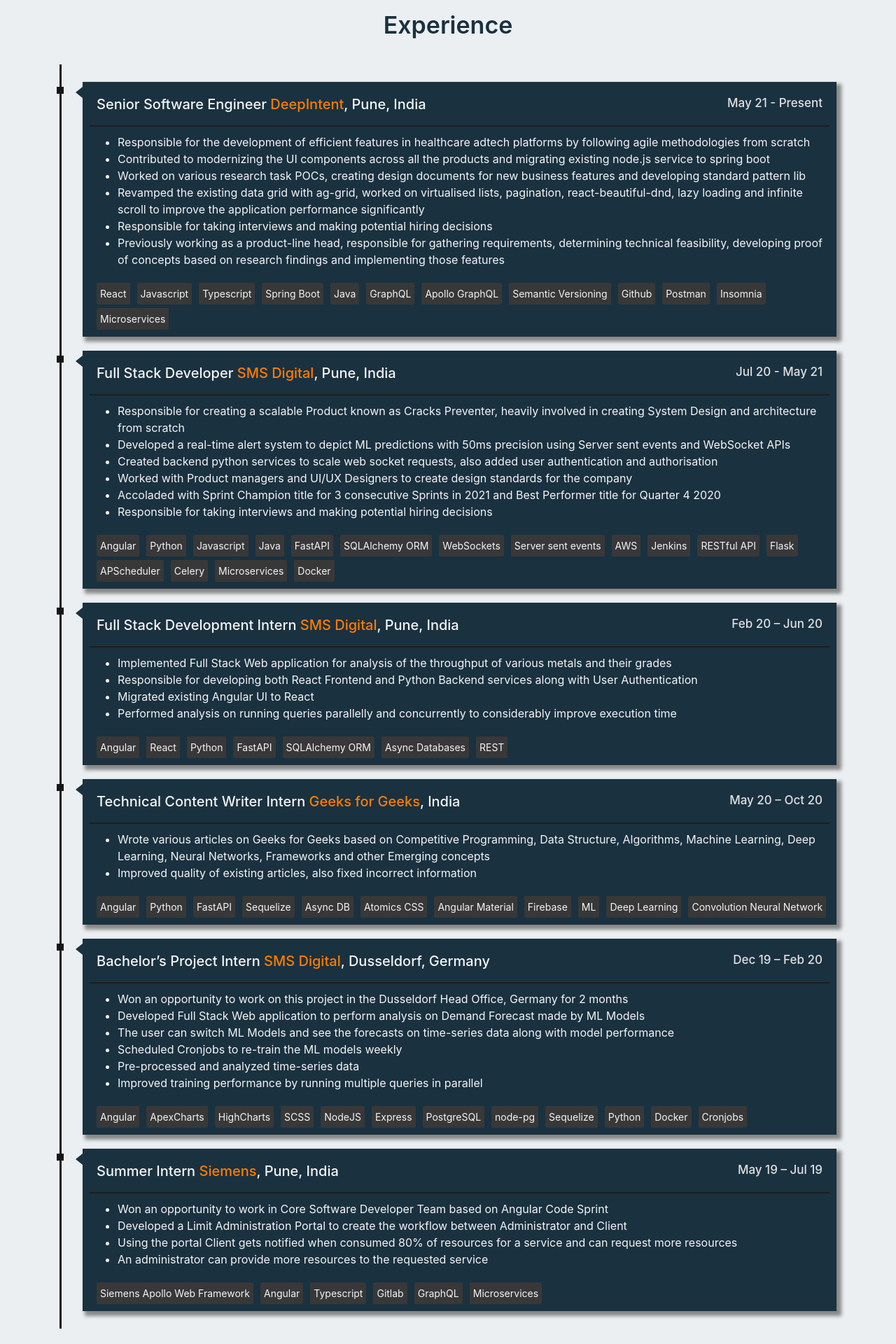
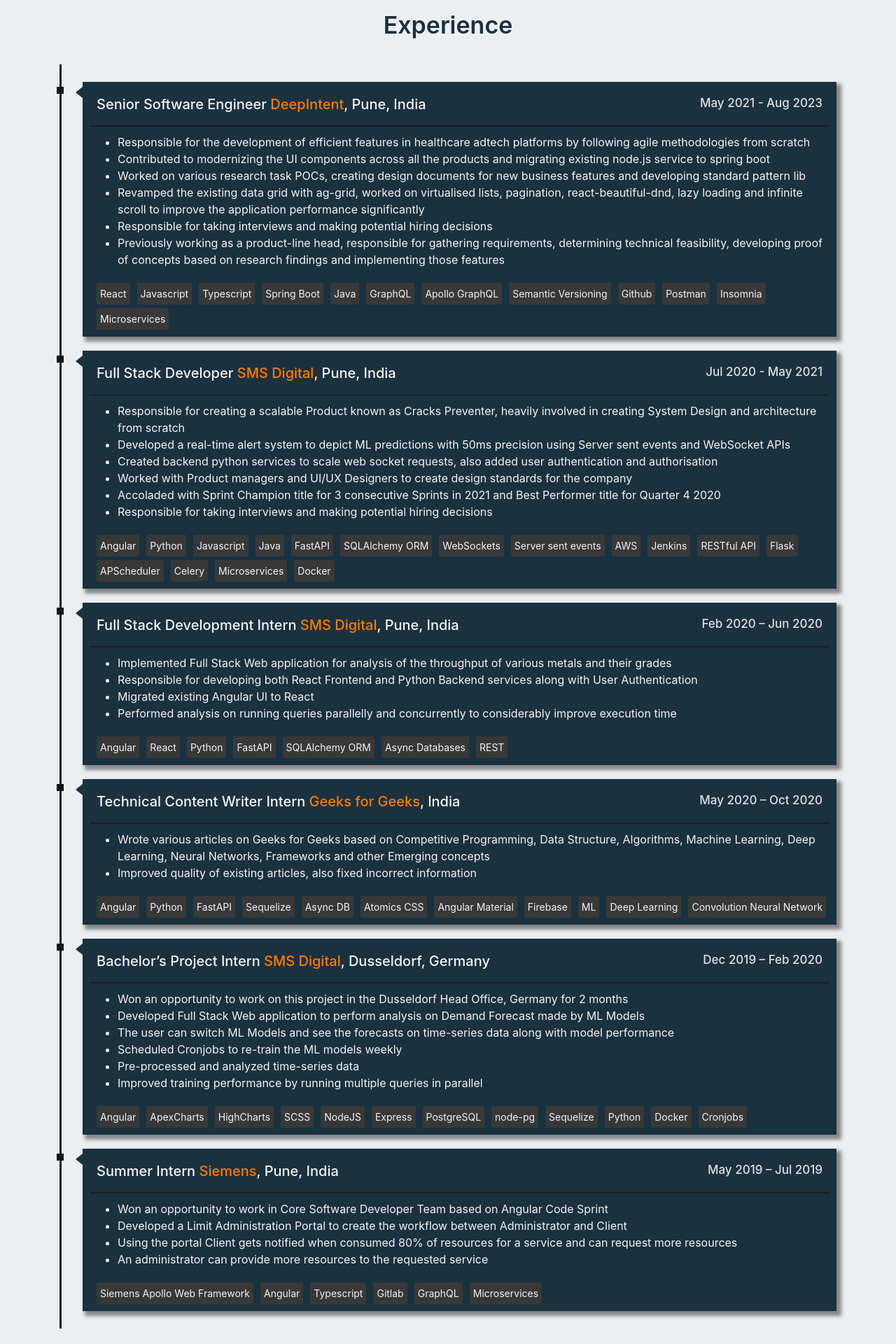
Before and after one commit to shan7030/shan7030.github.io, an Angular app: page / in a window 1280 px wide. Shown: the part 720-2640 px from the top of the page at 70% size. Built offline with nearby package versions, Linux system fonts and the light colour scheme.

Commit message:
:sparkles: added masters section

```diff
--- a/src/app/education/education.component.html
+++ b/src/app/education/education.component.html
@@ -9,6 +9,13 @@
     class="timeline__content"
     *ngFor="let educationListItem of educationList"
   >
+    <p
+      class="timeline__item timeline__item--year"
+      *ngIf="educationListItem.nextYear != ''"
+    >
+      {{ educationListItem.nextYear }}
+    </p>
+
     <p class="timeline__item timeline__item--year">
       {{ educationListItem.year }}
     </p>
--- a/src/app/education/education.component.ts
+++ b/src/app/education/education.component.ts
@@ -8,9 +8,18 @@
 export class EducationComponent implements OnInit {
   educationList = [
     {
+      degree: 'Master of Science - Computer Science',
+      university: 'University of California, Davis',
+      year: '2024',
+      nextYear: '',
+      link: 'https://www.ucdavis.edu/',
+      grades: 'Grades: TBA',
+    },
+    {
       degree: 'Bachelor of Engineering - Computer Engineering',
       university: 'Pune Institute of Computer Technology',
       year: '2020',
+      nextYear: '2023',
       link: 'https://pict.edu/',
       grades: 'Grade: 9.7 / 10',
     },
@@ -18,6 +27,7 @@
       degree: 'Higher Secondary School',
       university: 'R.Y.K. Science College',
       year: '2016',
+      nextYear: '',
       link: 'https://hptrykcollege.com/',
       grades: 'Grade: 84.30 %',
     },
@@ -25,6 +35,7 @@
       degree: 'Secondary School',
       university: "Boys' Town School",
       year: '2014',
+      nextYear: '',
       link: 'https://boystown.in/app2014/',
       grades: 'Grade: 96.00 %',
     },
--- a/src/app/experience/experience.component.ts
+++ b/src/app/experience/experience.component.ts
@@ -12,7 +12,7 @@
       companyLink: 'https://www.deepintent.com/',
       companyLocation: 'Pune, India',
       position: 'Senior Software Engineer',
-      duration: 'May 21 - Present',
+      duration: 'May 2021 - Aug 2023',
       workItems: [
         'Responsible for the development of efficient features in healthcare adtech platforms by following agile methodologies from scratch',
         'Contributed to modernizing the UI components across all the products and migrating existing node.js service to spring boot',
@@ -41,7 +41,7 @@
       companyLink: 'https://www.sms-digital.com/en/',
       companyLocation: 'Pune, India',
       position: 'Full Stack Developer',
-      duration: 'Jul 20 - May 21',
+      duration: 'Jul 2020 - May 2021',
       workItems: [
         'Responsible for creating a scalable Product known as Cracks Preventer, heavily involved in creating System Design and architecture from scratch',
         'Developed a real-time alert system to depict ML predictions with 50ms precision using Server sent events and WebSocket APIs',
@@ -74,7 +74,7 @@
       companyLink: 'https://www.sms-digital.com/en/',
       companyLocation: 'Pune, India',
       position: 'Full Stack Development Intern',
-      duration: 'Feb 20 – Jun 20',
+      duration: 'Feb 2020 – Jun 2020',
       workItems: [
         'Implemented Full Stack Web application for analysis of the throughput of various metals and their grades',
         'Responsible for developing both React Frontend and Python Backend services along with User Authentication',
@@ -96,7 +96,7 @@
       companyLink: 'https://www.geeksforgeeks.org/',
       companyLocation: 'India',
       position: 'Technical Content Writer Intern',
-      duration: 'May 20 – Oct 20',
+      duration: 'May 2020 – Oct 2020',
       workItems: [
         'Wrote various articles on Geeks for Geeks based on Competitive Programming, Data Structure, Algorithms, Machine Learning, Deep Learning, Neural Networks, Frameworks and other Emerging concepts',
         'Improved quality of existing articles, also fixed incorrect information',
@@ -120,7 +120,7 @@
       companyLink: 'https://www.sms-digital.com/en/',
       companyLocation: 'Dusseldorf, Germany',
       position: 'Bachelor’s Project Intern',
-      duration: 'Dec 19 – Feb 20',
+      duration: 'Dec 2019 – Feb 2020',
       workItems: [
         'Won an opportunity to work on this project in the Dusseldorf Head Office, Germany for 2 months',
         'Developed Full Stack Web application to perform analysis on Demand Forecast made by ML Models',
@@ -149,7 +149,7 @@
       companyLink: 'https://www.siemens.com/global/en.html',
       companyLocation: 'Pune, India',
       position: 'Summer Intern',
-      duration: 'May 19 – Jul 19',
+      duration: 'May 2019 – Jul 2019',
       workItems: [
         'Won an opportunity to work in Core Software Developer Team based on Angular Code Sprint',
         'Developed a Limit Administration Portal to create the workflow between Administrator and Client',
--- a/src/app/name/name.component.ts
+++ b/src/app/name/name.component.ts
@@ -32,7 +32,7 @@
 
   onDownloadResume() {
     const URL: string =
-      'https://drive.google.com/file/d/16IqO3JX9FFGkpCzkVCRnaqPM3S5xx6oq/view?usp=sharing';
+      'https://drive.google.com/file/d/1lInH9QmLIxZ0ABT3CPB_iiWu8FG04CGQ/view?usp=sharing';
     window.open(URL, '_blank');
   }
 }
```
Also changed, not shown: 1 other file (tests, documents, lock files or other folders).
